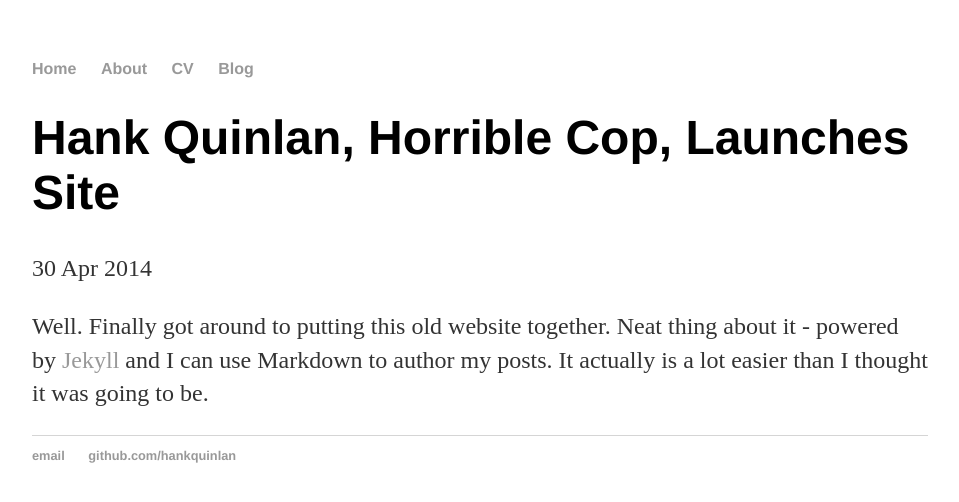
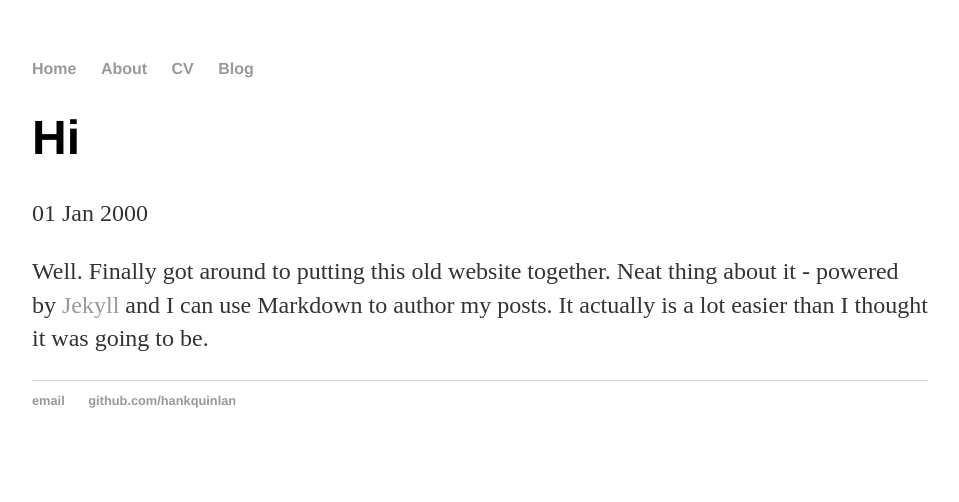
Before and after one commit to stanleyhartwell/stanleyhartwell.github.io, a Jekyll site: the page built from _posts/2000-01-01-hi.md, in a window 1280 px wide. Shown: the top 502 px of the page, without its empty margins (160-1119 px from the left). Built offline with Jekyll 4.4.1, drawn with Linux system fonts in a browser that asks for light colours.

Commit message:
Update and rename 2014-04-30-hank-quinlan-site-launched.md to 2000-01-01-hi.md

```diff
--- a/_posts/2014-04-30-hank-quinlan-site-launched.md
+++ b/_posts/2000-01-01-hi.md
@@ -1,7 +1,7 @@
 ---
 layout: post
-title: "Hank Quinlan, Horrible Cop, Launches Site"
-date: 2014-04-30
+title: "Hi"
+date: 2000-01-01
 ---
 
 Well. Finally got around to putting this old website together. Neat thing about it - powered by [Jekyll](http://jekyllrb.com) and I can use Markdown to author my posts. It actually is a lot easier than I thought it was going to be.
```
